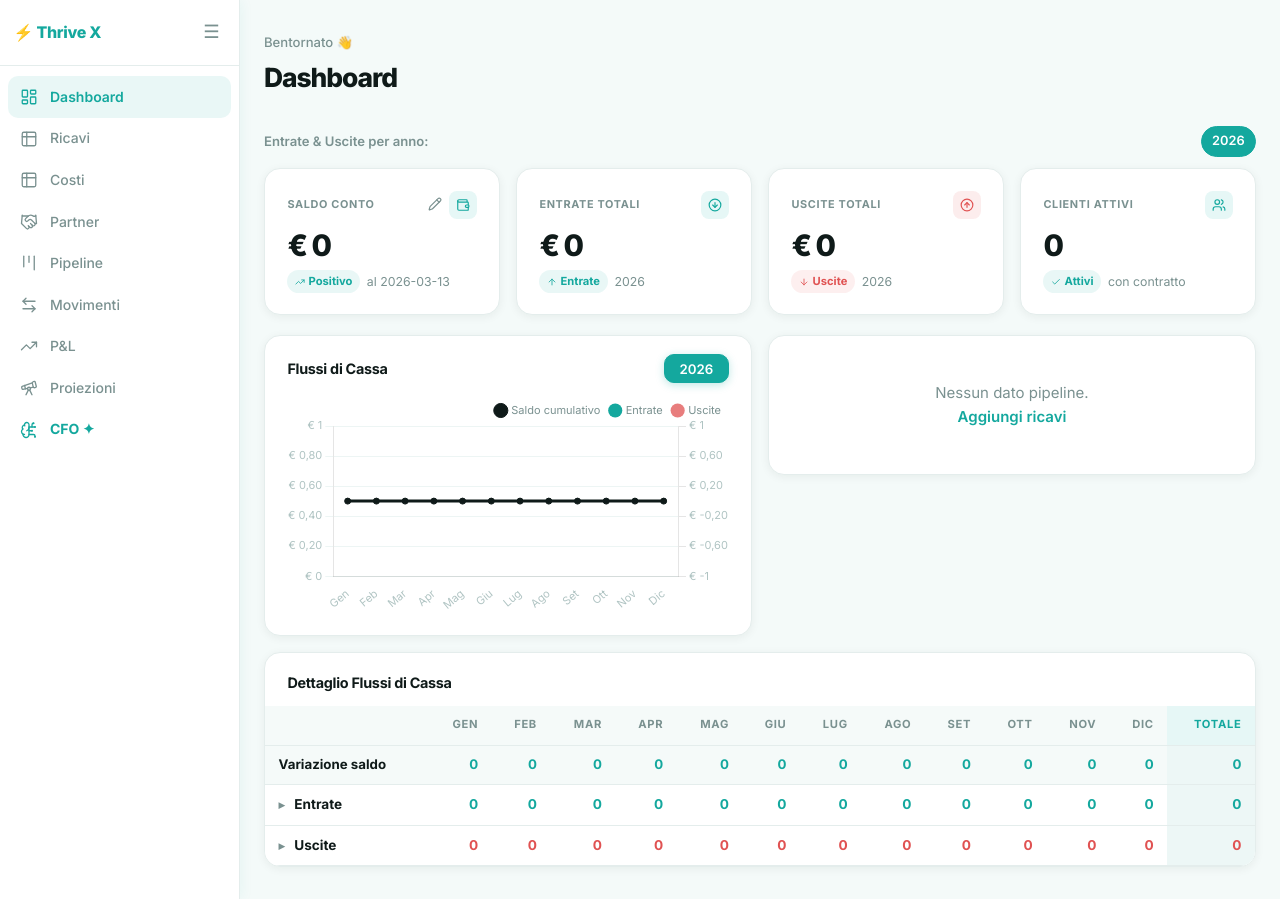
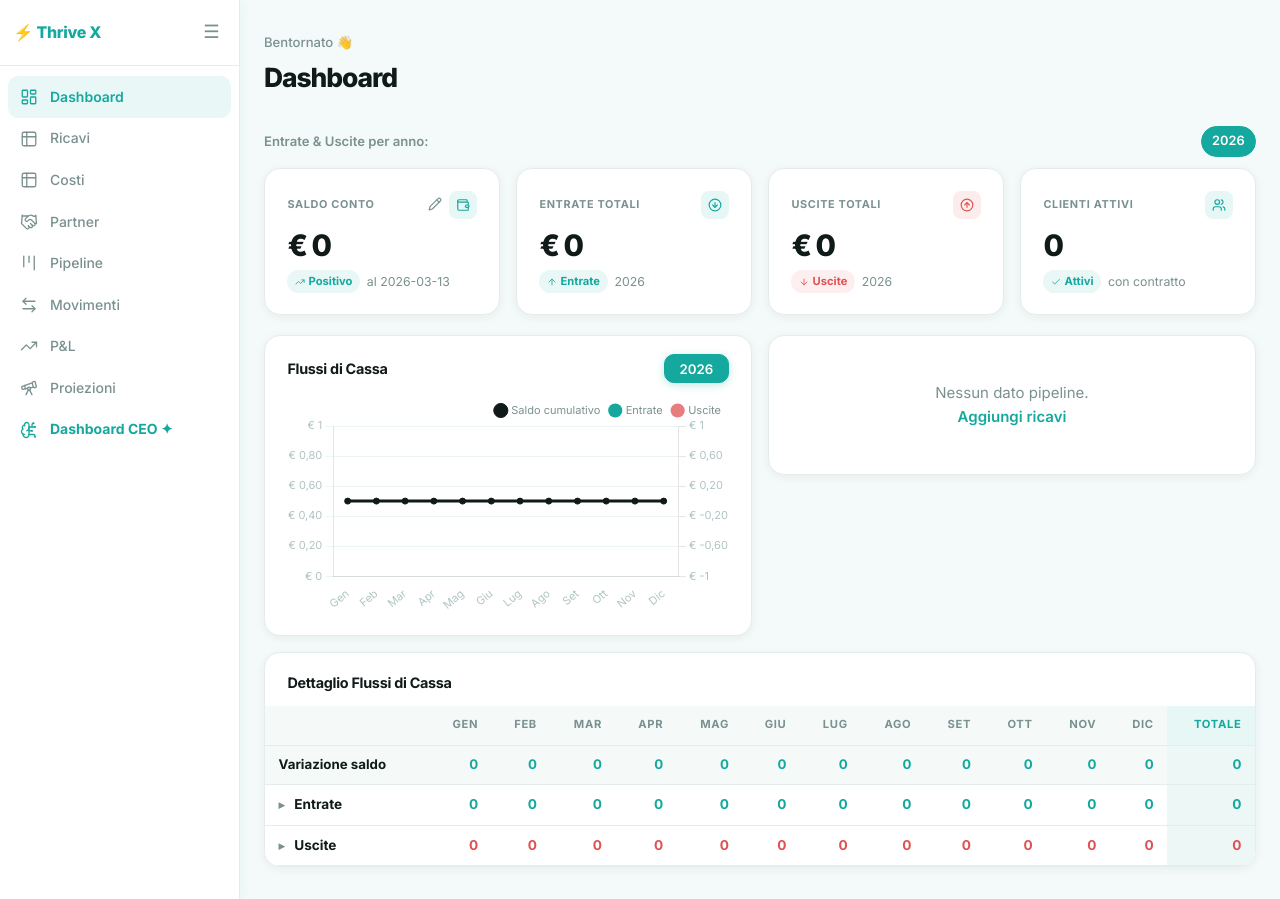
Before and after one commit to ThriveAICompany/AppGestioneAziendale, a Flask app: page / in a window 1280 px wide. Run offline with Flask 3, Linux system fonts and the light colour scheme; data that the repository does not hold is empty; some libraries are stand-ins or nearby versions.

Commit message:
rename: CFO Virtuale → Dashboard CEO

```diff
--- a/templates/base.html
+++ b/templates/base.html
@@ -96,9 +96,9 @@
         <li>
           <a href="{{ url_for('cfo') }}"
              class="sidebar-item cfo-item {% if request.endpoint in ['cfo','cfo_chat'] %}active{% endif %}"
-             data-label="CFO ✦">
+             data-label="Dashboard CEO ✦">
             <i data-lucide="brain-circuit" class="sidebar-icon"></i>
-            <span class="sidebar-label">CFO ✦</span>
+            <span class="sidebar-label">Dashboard CEO ✦</span>
           </a>
         </li>
 
--- a/templates/cfo.html
+++ b/templates/cfo.html
@@ -1,5 +1,5 @@
 {% extends "base.html" %}
-{% block title %}CFO Virtuale{% endblock %}
+{% block title %}Dashboard CEO{% endblock %}
 
 {% block content %}
 <style>
@@ -183,7 +183,7 @@ input[type=range].st-slider::-moz-range-thumb {
 <!-- Header -->
 <div class="cfo-header" style="flex-wrap:wrap;gap:.8rem">
   <div style="display:flex;align-items:center;gap:.8rem">
-    <h1 class="page-title" style="margin-bottom:0">CFO Virtuale</h1>
+    <h1 class="page-title" style="margin-bottom:0">Dashboard CEO</h1>
     <span class="cfo-badge">AI-Powered</span>
   </div>
   <!-- Selettore anno -->
```
